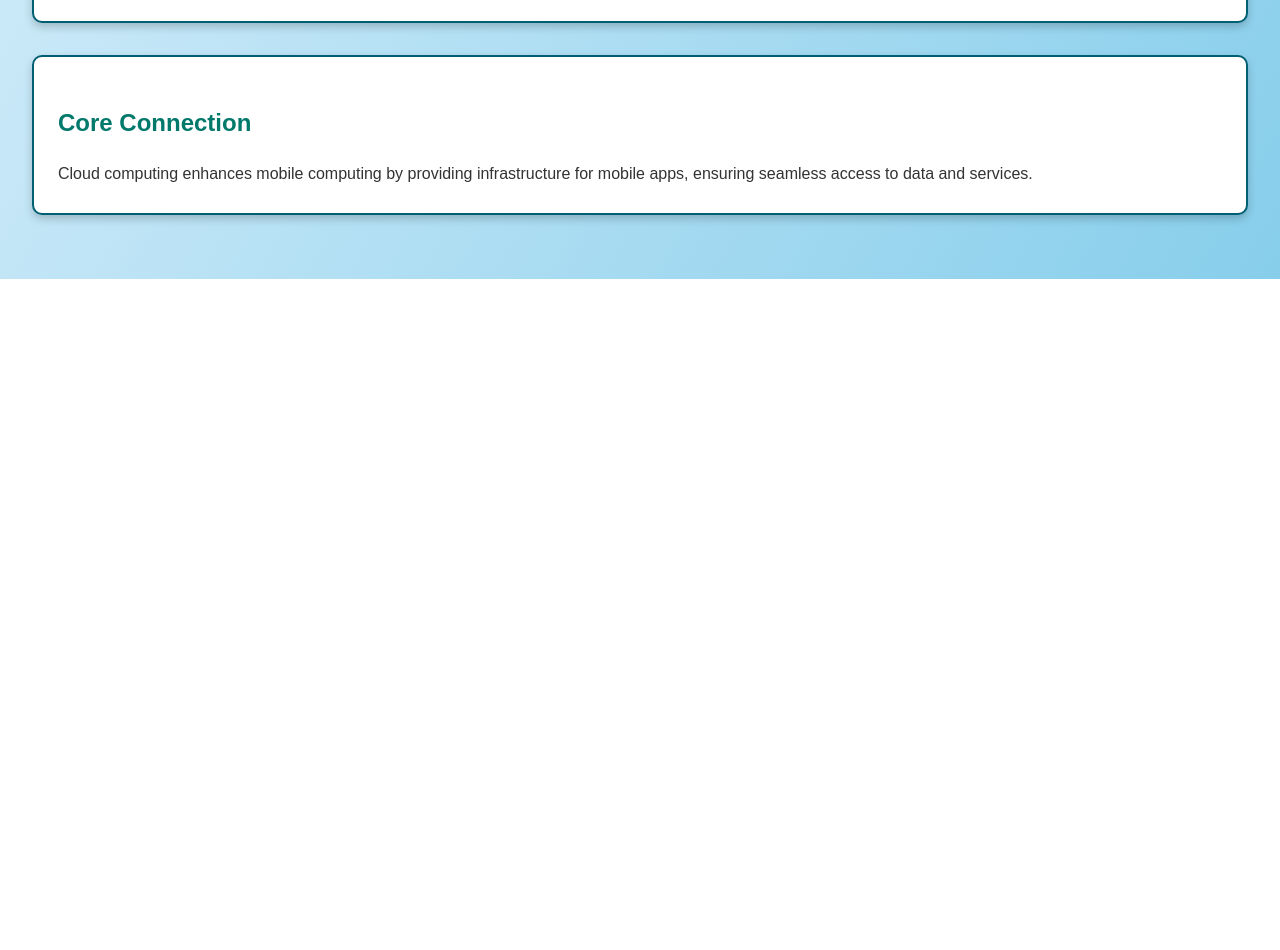
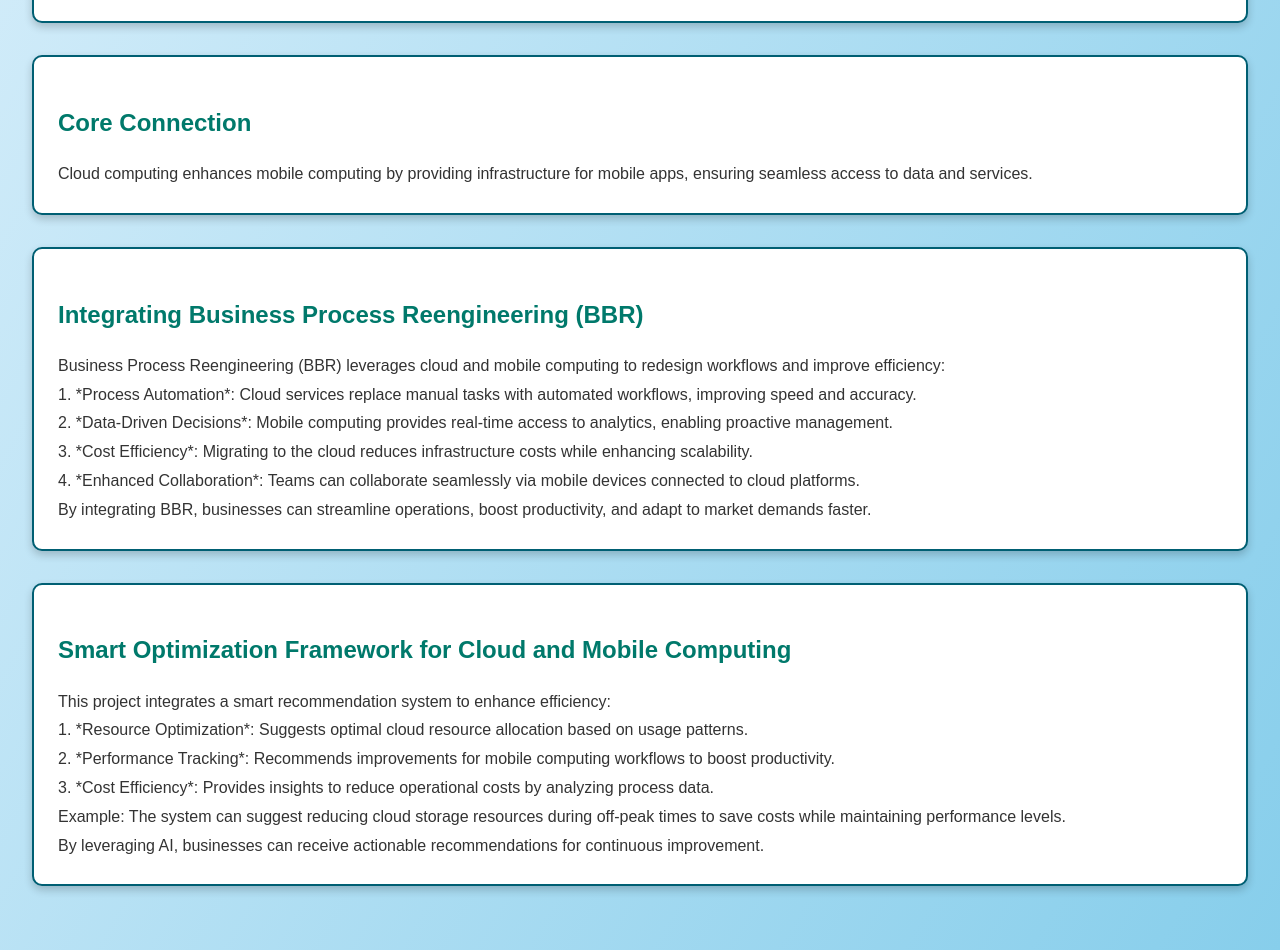
Before and after one commit to AbdulrahamnZakariya/Cloud-Computing-VS-Mobile-Computing-, a plain HTML site: page index.html in a window 1280 px wide. Shown: the part 1420-2370 px from the top of the page. Before the commit the page ends 1699 px from the top, so only its background shows below. Drawn offline with Linux system fonts and the light colour scheme.

Commit message:
Update index.html

```diff
--- a/index.html
+++ b/index.html
@@ -112,7 +112,24 @@
             <h2>Core Connection</h2>
             <p>Cloud computing enhances mobile computing by providing infrastructure for mobile apps, ensuring seamless access to data and services.</p>
         </div>
-
+        <div class="section">
+    <h2>Integrating Business Process Reengineering (BBR)</h2>
+    <p>Business Process Reengineering (BBR) leverages cloud and mobile computing to redesign workflows and improve efficiency:</p>
+    <p>1. *Process Automation*: Cloud services replace manual tasks with automated workflows, improving speed and accuracy.</p>
+    <p>2. *Data-Driven Decisions*: Mobile computing provides real-time access to analytics, enabling proactive management.</p>
+    <p>3. *Cost Efficiency*: Migrating to the cloud reduces infrastructure costs while enhancing scalability.</p>
+    <p>4. *Enhanced Collaboration*: Teams can collaborate seamlessly via mobile devices connected to cloud platforms.</p>
+    <p>By integrating BBR, businesses can streamline operations, boost productivity, and adapt to market demands faster.</p>
+</div>
+      <div class="section">
+    <h2>Smart Optimization Framework for Cloud and Mobile Computing</h2>
+    <p>This project integrates a smart recommendation system to enhance efficiency:</p>
+    <p>1. *Resource Optimization*: Suggests optimal cloud resource allocation based on usage patterns.</p>
+    <p>2. *Performance Tracking*: Recommends improvements for mobile computing workflows to boost productivity.</p>
+    <p>3. *Cost Efficiency*: Provides insights to reduce operational costs by analyzing process data.</p>
+    <p>Example: The system can suggest reducing cloud storage resources during off-peak times to save costs while maintaining performance levels.</p>
+    <p>By leveraging AI, businesses can receive actionable recommendations for continuous improvement.</p>
+</div>
     </main>
 
     <footer>
```
